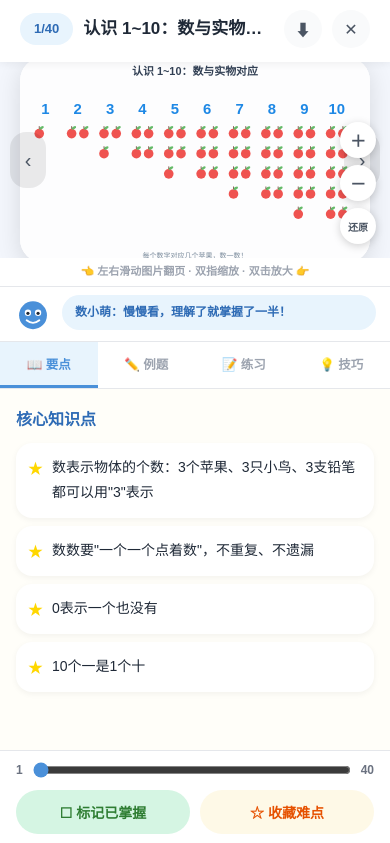
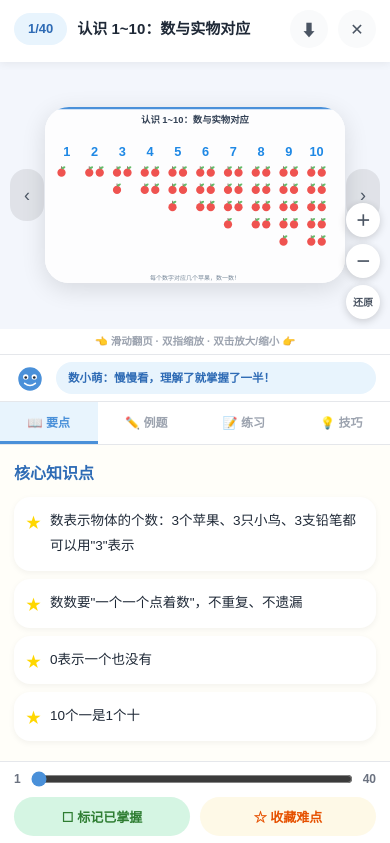
Before and after one commit to 2765308616/suxue, a plain HTML site: page index.html in a window 390 px wide. Both pictures are taken after a click on the button "🚀 开始学习". Shown: the top 843 px of the page. Drawn offline with Linux system fonts and the light colour scheme.

Commit message:
Add files via upload

```diff
--- a/index.html
+++ b/index.html
@@ -27,7 +27,6 @@ img,svg{display:block;}
   --safe-bottom:env(safe-area-inset-bottom,0px);
 }
 
-/* ===== 顶部导航 ===== */
 .topnav{min-height:72px;background:var(--canvas);box-shadow:0 2px 8px rgba(0,0,0,.06);position:sticky;top:0;z-index:50;display:flex;align-items:center;padding-top:var(--safe-top);}
 .topnav-inner{display:flex;align-items:center;gap:14px;width:100%;flex-wrap:nowrap;padding:10px 0;}
 .logo{display:flex;align-items:center;gap:10px;font-size:22px;font-weight:800;color:var(--primary-dark);flex-shrink:0;}
@@ -50,7 +49,6 @@ img,svg{display:block;}
   .pill-btn{padding:8px 14px;font-size:13.5px;}
 }
 
-/* ===== HERO ===== */
 .hero{background:var(--canvas-warm);border-radius:0 0 var(--r-xxl) var(--r-xxl);padding:56px 24px 64px;text-align:center;position:relative;overflow:hidden;}
 .hero::before,.hero::after{content:'';position:absolute;border-radius:50%;opacity:.5;}
 .hero::before{width:180px;height:180px;background:var(--sky-d);top:-60px;left:-40px;}
@@ -77,7 +75,6 @@ img,svg{display:block;}
 .btn-warning:active{box-shadow:0 2px 0 #D48806;}
 @media(max-width:480px){.btn-bubble{font-size:15px;padding:13px 26px;}}
 
-/* ===== 模块彩色分区 ===== */
 .section{padding:56px 0;}
 .section-head{text-align:center;margin-bottom:32px;}
 .section-head h2{font-size:clamp(22px,4vw,36px);color:var(--ink);margin-bottom:8px;}
@@ -135,13 +132,15 @@ footer .mascot-mini{width:40px;margin:0 auto 12px;}
 
 .m-content{flex:1;display:flex;overflow:hidden;min-height:0;}
 
-/* 左侧：图片查看区 */
+/* 左侧：图片查看区
+   关键修复：viewer-canvas 只负责 transform（缩放/平移），
+   实际尺寸约束直接写在 SVG 元素上，避免中间容器无尺寸导致内容消失 */
 .viewer-col{width:46%;flex-shrink:0;background:#F3F6FC;position:relative;display:flex;flex-direction:column;border-right:1px solid var(--hairline);min-height:0;}
 .viewer-wrap{flex:1;position:relative;overflow:hidden;touch-action:none;min-height:0;}
-.viewer-stage{width:100%;height:100%;display:flex;align-items:center;justify-content:center;padding:20px;}
-.viewer-canvas{transform-origin:center center;transition:transform .05s linear;will-change:transform;width:100%;}
+.viewer-stage{width:100%;height:100%;display:flex;align-items:center;justify-content:center;padding:20px;box-sizing:border-box;}
+.viewer-canvas{transform-origin:center center;transition:transform .05s linear;will-change:transform;line-height:0;}
 .viewer-canvas.snap{transition:transform .25s ease;}
-.viewer-canvas svg{display:block;width:100%;height:auto;background:#fff;border-radius:var(--r-lg);box-shadow:0 6px 24px rgba(0,0,0,.12);}
+.viewer-canvas svg{display:block;width:100%;max-width:100%;height:auto;background:#fff;border-radius:var(--r-lg);box-shadow:0 6px 24px rgba(0,0,0,.12);}
 .zoom-ctrl{position:absolute;right:14px;bottom:14px;display:flex;flex-direction:column;gap:7px;z-index:6;}
 .zoom-ctrl button{width:40px;height:40px;border-radius:50%;background:#fff;font-size:19px;font-weight:800;color:var(--ink-2);box-shadow:0 2px 8px rgba(0,0,0,.18);}
 .zoom-ctrl button:hover{background:var(--primary-soft);color:var(--primary-dark);}
@@ -154,7 +153,6 @@ footer .mascot-mini{width:40px;margin:0 auto 12px;}
 .mascot-strip .mm{width:38px;height:38px;flex-shrink:0;}
 .mascot-bubble{background:var(--primary-soft);border-radius:var(--r-lg);padding:9px 15px;font-size:13px;font-weight:700;color:var(--primary-dark);flex:1;}
 
-/* 右侧：内容区 —— 关键修复：min-height:0 保证 flex 子项能正确滚动 */
 .content-col{flex:1;display:flex;flex-direction:column;min-width:0;min-height:0;}
 .tabs{display:flex;background:#fff;border-bottom:1px solid var(--hairline);flex-shrink:0;}
 .tabs button{flex:1;padding:15px 6px;font-size:14px;font-weight:800;background:transparent;color:var(--ink-soft);white-space:nowrap;border-bottom:3px solid transparent;}
@@ -196,11 +194,7 @@ footer .mascot-mini{width:40px;margin:0 auto 12px;}
 .swipe-hint-mobile{display:none;}
 
 /* =====================================================
-   移动端布局：改为上下堆叠、全屏、触摸优先
-   关键修复点：
-   1. modal-card 用 100dvh（动态视口高度）避免地址栏遮挡
-   2. 每一层 flex 容器都显式 min-height:0，否则内容区无法滚动
-   3. tab-body-wrap 独立可滚动，footer 用 safe-area 适配
+   移动端布局
    ===================================================== */
 @media(max-width:860px){
   #modal{padding:0;}
@@ -211,7 +205,8 @@ footer .mascot-mini{width:40px;margin:0 auto 12px;}
     height:100vh;
     height:100dvh;
   }
-  .m-header{padding-top:calc(10px + var(--safe-top));flex-shrink:0;}
+  .m-header{padding-top:calc(10px + var(--safe-top));flex-shrink:0;padding-left:14px;padding-right:14px;}
+  .m-header .m-title{font-size:15px;}
   .m-content{
     flex-direction:column;
     flex:1 1 auto;
@@ -220,19 +215,20 @@ footer .mascot-mini{width:40px;margin:0 auto 12px;}
   }
   .viewer-col{
     width:100%;
-    height:34vh;
-    min-height:190px;
-    max-height:280px;
+    height:42vh;
+    min-height:200px;
+    max-height:340px;
     flex:0 0 auto;
     border-right:none;
     border-bottom:1px solid var(--hairline);
   }
+  .viewer-stage{padding:10px;}
   .zoom-hint-desktop{display:none;}
-  .swipe-hint-mobile{display:block;text-align:center;color:var(--ink-soft);font-size:11px;padding:5px 0;background:#fff;font-weight:700;flex-shrink:0;}
-  .mascot-strip{padding:8px 14px;flex-shrink:0;}
-  .mascot-bubble{font-size:12px;padding:8px 13px;}
+  .swipe-hint-mobile{display:block;text-align:center;color:var(--ink-soft);font-size:10.5px;padding:4px 0;background:#fff;font-weight:700;flex-shrink:0;}
+  .mascot-strip{padding:7px 14px;flex-shrink:0;}
+  .mascot-bubble{font-size:11.5px;padding:7px 12px;}
+  .mascot-strip .mm{width:32px;height:32px;}
 
-  /* 内容列必须是 flex 且 min-height:0，才能让 tab-body-wrap 正确滚动 */
   .content-col{
     flex:1 1 auto;
     min-height:0;
@@ -241,31 +237,32 @@ footer .mascot-mini{width:40px;margin:0 auto 12px;}
     overflow:hidden;
   }
   .tabs{flex-shrink:0;}
-  .tabs button{padding:12px 4px;font-size:12.5px;}
+  .tabs button{padding:11px 4px;font-size:12px;}
   .tab-body-wrap{
     flex:1 1 auto;
     min-height:0;
     overflow-y:auto;
     -webkit-overflow-scrolling:touch;
   }
-  .tab-body{padding:16px 16px 24px;font-size:14px;}
+  .tab-body{padding:14px 14px 20px;font-size:13.5px;}
 
   .m-footer{
     flex:0 0 auto;
-    padding:10px 16px calc(10px + var(--safe-bottom));
+    padding:8px 14px calc(8px + var(--safe-bottom));
   }
-  #prevBtn,#nextBtn{width:36px;height:56px;font-size:20px;}
-  .zoom-ctrl button{width:36px;height:36px;font-size:16px;}
+  .progress-row{margin-bottom:8px;}
+  .action-row button{padding:10px;font-size:13px;}
+  #prevBtn,#nextBtn{width:34px;height:52px;font-size:18px;}
+  .zoom-ctrl{right:10px;bottom:10px;}
+  .zoom-ctrl button{width:34px;height:34px;font-size:15px;}
 }
 @media(min-width:861px){
   .side-arrow{display:flex;}
 }
 
-/* ===== 星星弹出动画 ===== */
 .star-pop{position:fixed;pointer-events:none;font-size:32px;z-index:999;animation:starpop .8s ease forwards;}
 @keyframes starpop{0%{transform:translateY(0) scale(0.5);opacity:1;}60%{transform:translateY(-60px) scale(1.3);opacity:1;}100%{transform:translateY(-100px) scale(0.8);opacity:0;}}
 
-/* ===== 组卷弹层 ===== */
 #quizModal{position:fixed;inset:0;background:rgba(30,35,60,.55);z-index:300;display:none;overflow-y:auto;-webkit-overflow-scrolling:touch;backdrop-filter:blur(4px);}
 #quizModal.show{display:block;}
 .quiz-inner{max-width:880px;margin:24px auto;padding:0 16px 60px;}
@@ -384,7 +381,7 @@ footer .mascot-mini{width:40px;margin:0 auto 12px;}
         </div>
       </div>
       <div class="zoom-hint-desktop">🖱️ 滚轮缩放 · 拖拽已放大图片 · 双击放大/还原 · 左右箭头翻页</div>
-      <div class="swipe-hint-mobile">👈 左右滑动图片翻页 · 双指缩放 · 双击放大 👉</div>
+      <div class="swipe-hint-mobile">👈 滑动翻页 · 双指缩放 · 双击放大/缩小 👉</div>
       <div class="mascot-strip">
         <svg class="mm" viewBox="0 0 60 60"><circle cx="30" cy="32" r="22" fill="#4A90D9"/><circle cx="22" cy="28" r="5" fill="#fff"/><circle cx="38" cy="28" r="5" fill="#fff"/><circle cx="22" cy="29" r="2.5" fill="#1F2937"/><circle cx="38" cy="29" r="2.5" fill="#1F2937"/><path d="M20,40 Q30,48 40,40" stroke="#fff" stroke-width="3" fill="none" stroke-linecap="round"/></svg>
         <div class="mascot-bubble" id="mascotMsg">数小萌：一起来学习这个知识点吧！</div>
@@ -845,6 +842,7 @@ document.addEventListener('keydown',e=>{
 
 /* ---------- 无极缩放 + 拖拽 + 滑动翻页 ---------- */
 let scale=1, tx=0, ty=0;
+const MIN_SCALE=0.5, MAX_SCALE=5;
 let pinchStartDist=0, pinchStartScale=1;
 let dragging=false, dragStartX=0, dragStartY=0, dragOrigX=0, dragOrigY=0;
 let swipeStartX=0, swipeStartY=0, swipeStartT=0, isSwipeCandidate=false, movedForZoom=false;
@@ -854,7 +852,7 @@ function applyTransform(snap){
   viewerCanvas.style.transform = `translate(${tx}px,${ty}px) scale(${scale})`;
 }
 function resetZoomState(){ scale=1; tx=0; ty=0; applyTransform(true); }
-function zoomBy(f){ scale=Math.min(5,Math.max(1,scale*f)); if(scale===1){tx=0;ty=0;} applyTransform(true); }
+function zoomBy(f){ scale=Math.min(MAX_SCALE,Math.max(MIN_SCALE,scale*f)); if(scale===1){tx=0;ty=0;} applyTransform(true); }
 function resetZoom(){ resetZoomState(); }
 function dist(t0,t1){ return Math.hypot(t0.clientX-t1.clientX, t0.clientY-t1.clientY); }
 
@@ -865,7 +863,7 @@ viewerWrap.addEventListener('touchstart',e=>{
     pinchStartScale=scale;
     isSwipeCandidate=false;
   } else if(e.touches.length===1){
-    if(scale>1.02){
+    if(scale>1.02 || scale<0.98){
       dragging=true;
       dragStartX=e.touches[0].clientX; dragStartY=e.touches[0].clientY;
       dragOrigX=tx; dragOrigY=ty;
@@ -883,7 +881,7 @@ viewerWrap.addEventListener('touchmove',e=>{
   if(e.touches.length===2){
     e.preventDefault();
     const d=dist(e.touches[0],e.touches[1]);
-    scale=Math.min(5,Math.max(1,pinchStartScale*(d/pinchStartDist)));
+    scale=Math.min(MAX_SCALE,Math.max(MIN_SCALE,pinchStartScale*(d/pinchStartDist)));
     applyTransform(false);
     movedForZoom=true;
   } else if(e.touches.length===1){
@@ -926,13 +924,13 @@ viewerWrap.addEventListener('touchend',e=>{
 viewerWrap.addEventListener('wheel',e=>{
   e.preventDefault();
   const f=e.deltaY<0?1.12:1/1.12;
-  scale=Math.min(5,Math.max(1,scale*f));
+  scale=Math.min(MAX_SCALE,Math.max(MIN_SCALE,scale*f));
   if(scale===1){tx=0;ty=0;}
   applyTransform(false);
 },{passive:false});
 let mouseDragging=false, mdx=0, mdy=0, mox=0, moy=0;
 viewerWrap.addEventListener('mousedown',e=>{
-  if(scale<=1.02)return;
+  if(scale<=1.02 && scale>=0.98)return;
   mouseDragging=true; mdx=e.clientX; mdy=e.clientY; mox=tx; moy=ty;
 });
 window.addEventListener('mousemove',e=>{
```
